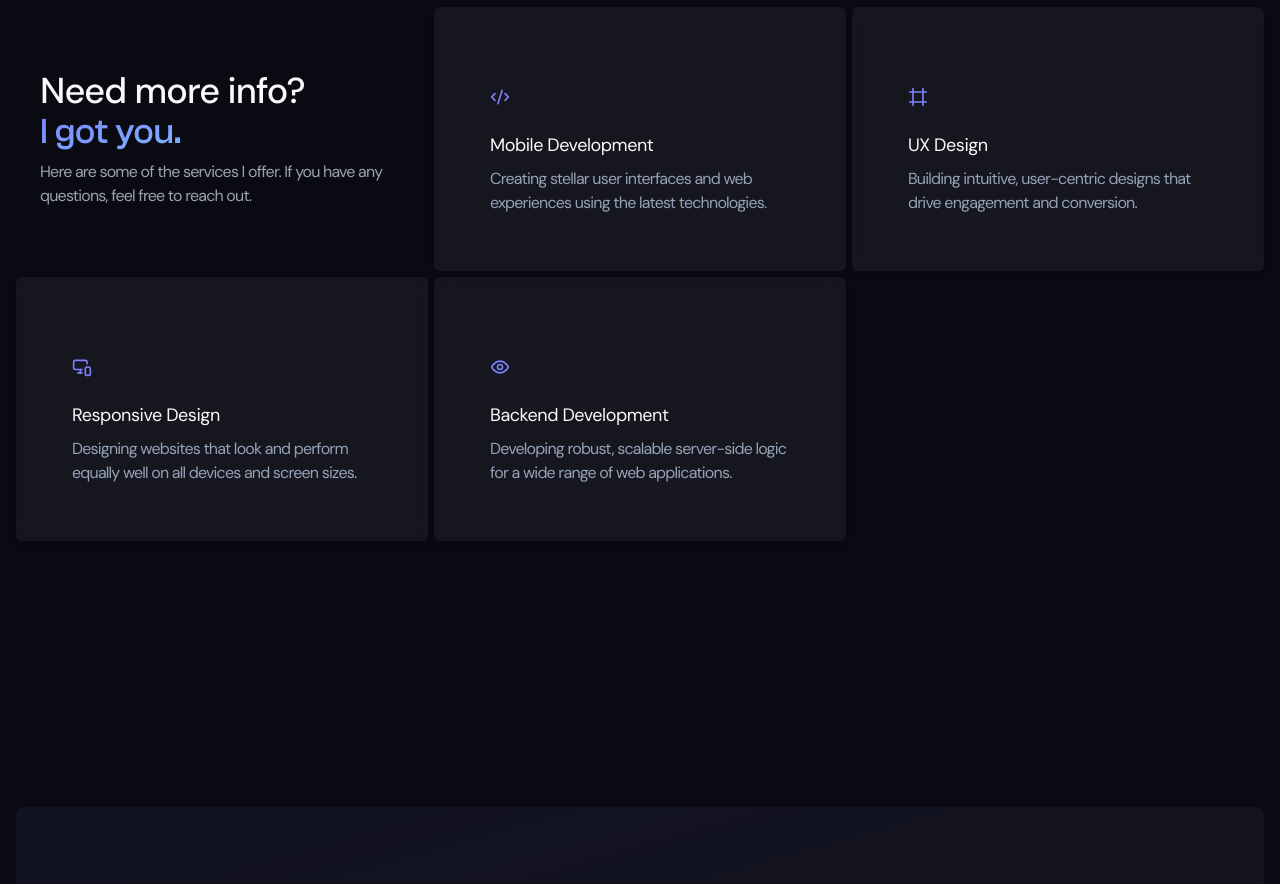
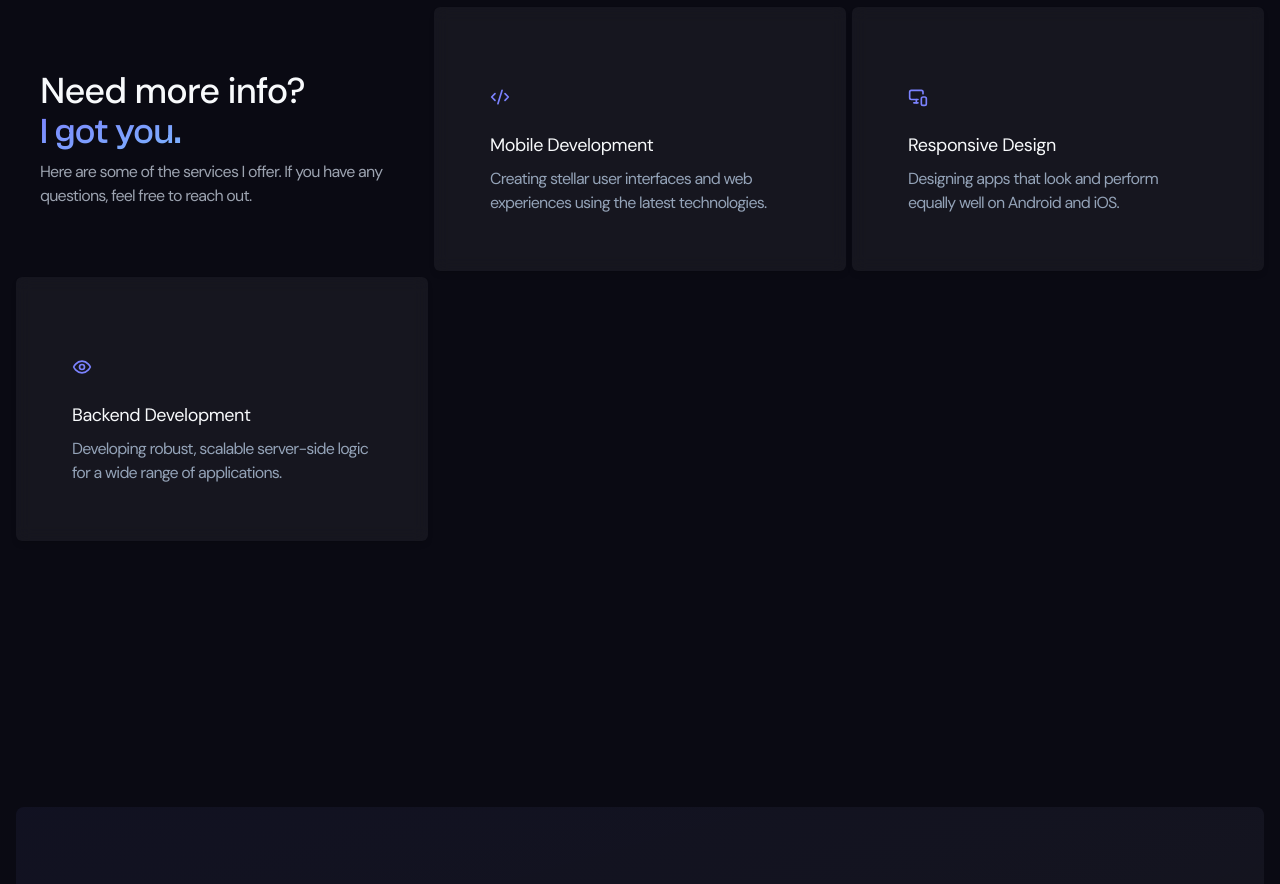
Before and after one commit to aprxty3/web_porto, a Next.js app: page / in a window 1280 px wide. Shown: the part 2800-3684 px from the top of the page. Built offline with nearby package versions, Linux system fonts and the light colour scheme.

Commit message:
fix typo

```diff
--- a/src/pages/index.tsx
+++ b/src/pages/index.tsx
@@ -6,7 +6,6 @@ import {
   ChevronRight,
   Code2,
   Frame,
-  SearchCheck,
   Eye,
   MonitorSmartphone,
 } from "lucide-react";
@@ -62,21 +61,15 @@ const services = [
     icon: Code2,
   },
   {
-    service: "UX Design",
-    description:
-      "Building intuitive, user-centric designs that drive engagement and conversion.",
-    icon: Frame,
-  },
-  {
     service: "Responsive Design",
     description:
-      "Designing websites that look and perform equally well on all devices and screen sizes.",
+      "Designing apps that look and perform equally well on Android and iOS.",
     icon: MonitorSmartphone,
   },
   {
     service: "Backend Development",
     description:
-      "Developing robust, scalable server-side logic for a wide range of web applications.",
+      "Developing robust, scalable server-side logic for a wide range of applications.",
     icon: Eye,
   },
 ];
```
